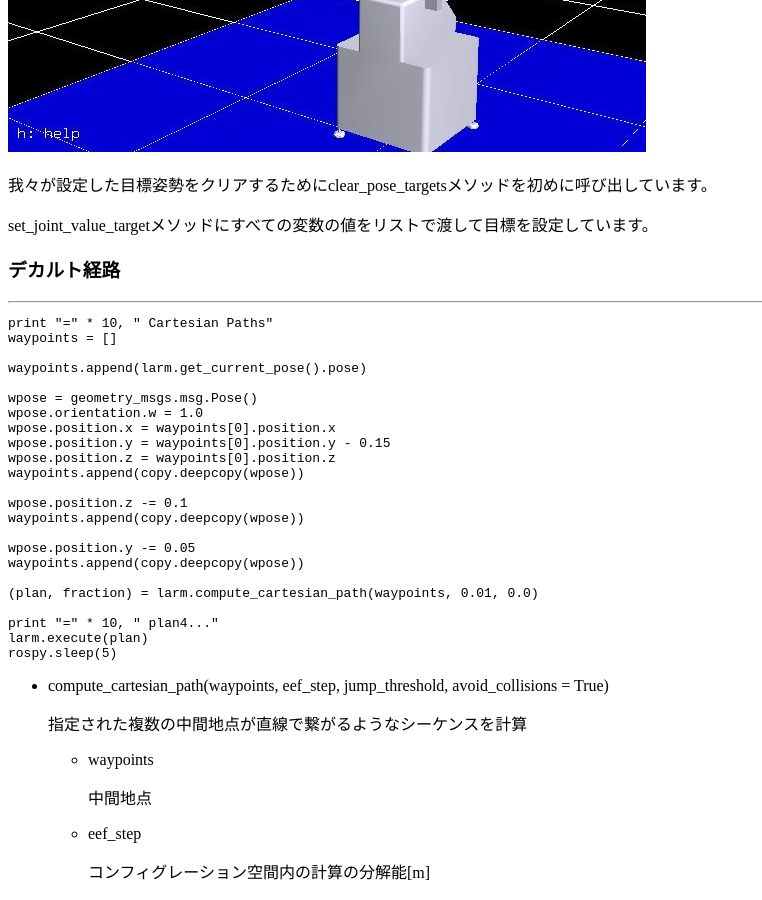
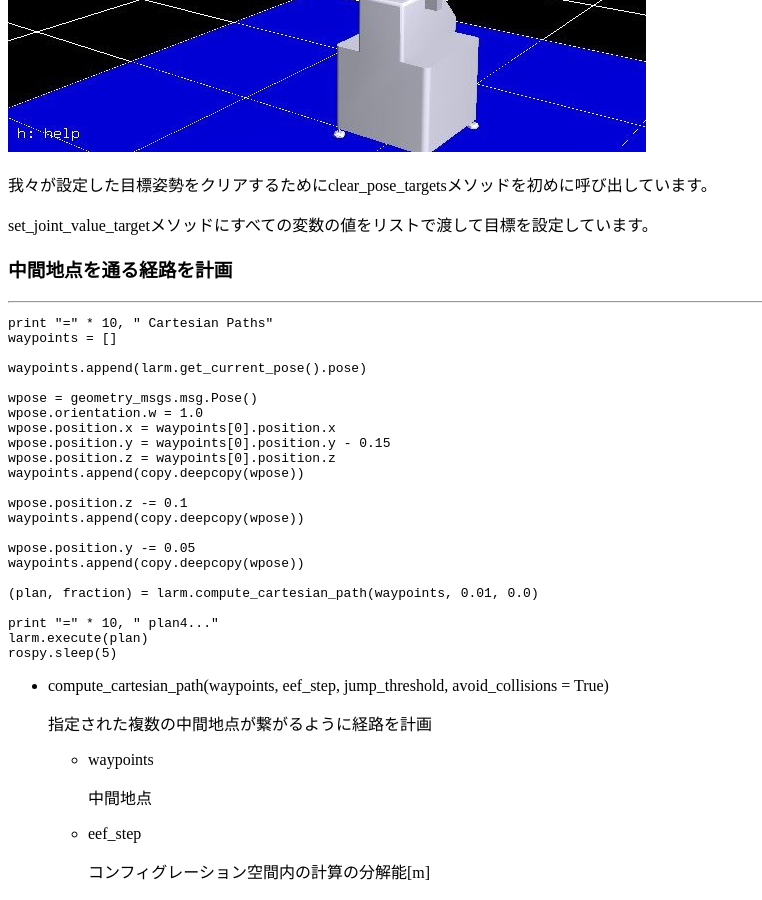
Before and after one commit to DaikiMaekawa/daikimaekawa.github.com, a Jekyll site: the page built from _posts/2014-06-08-ROSNextage02.md, in a window 1280 px wide and 900 px high, scrolled down 5866 px. Shown: the whole window, without its empty margins (0-762 px from the left). Built offline with Jekyll 4.4.1, drawn with Linux system fonts in a browser that asks for light colours; nearby versions of some CDN libraries; Markdown is read by kramdown in place of the engine named in the settings; comment, search, counter and statistics services are not loaded.

Commit message:
Fixed a post

```diff
--- a/_posts/2014-06-08-ROSNextage02.md
+++ b/_posts/2014-06-08-ROSNextage02.md
@@ -238,7 +238,7 @@ rospy.sleep(1)
 
 set_joint_value_targetメソッドにすべての変数の値をリストで渡して目標を設定しています。
 
-### デカルト経路
+### 中間地点を通る経路を計画
 
 **********
 
@@ -270,7 +270,7 @@ rospy.sleep(5)
 
  * compute_cartesian_path(waypoints, eef_step, jump_threshold, avoid_collisions = True)
 
-    指定された複数の中間地点が直線で繋がるようなシーケンスを計算
+    指定された複数の中間地点が繋がるように経路を計画
 
     * waypoints
 
```
